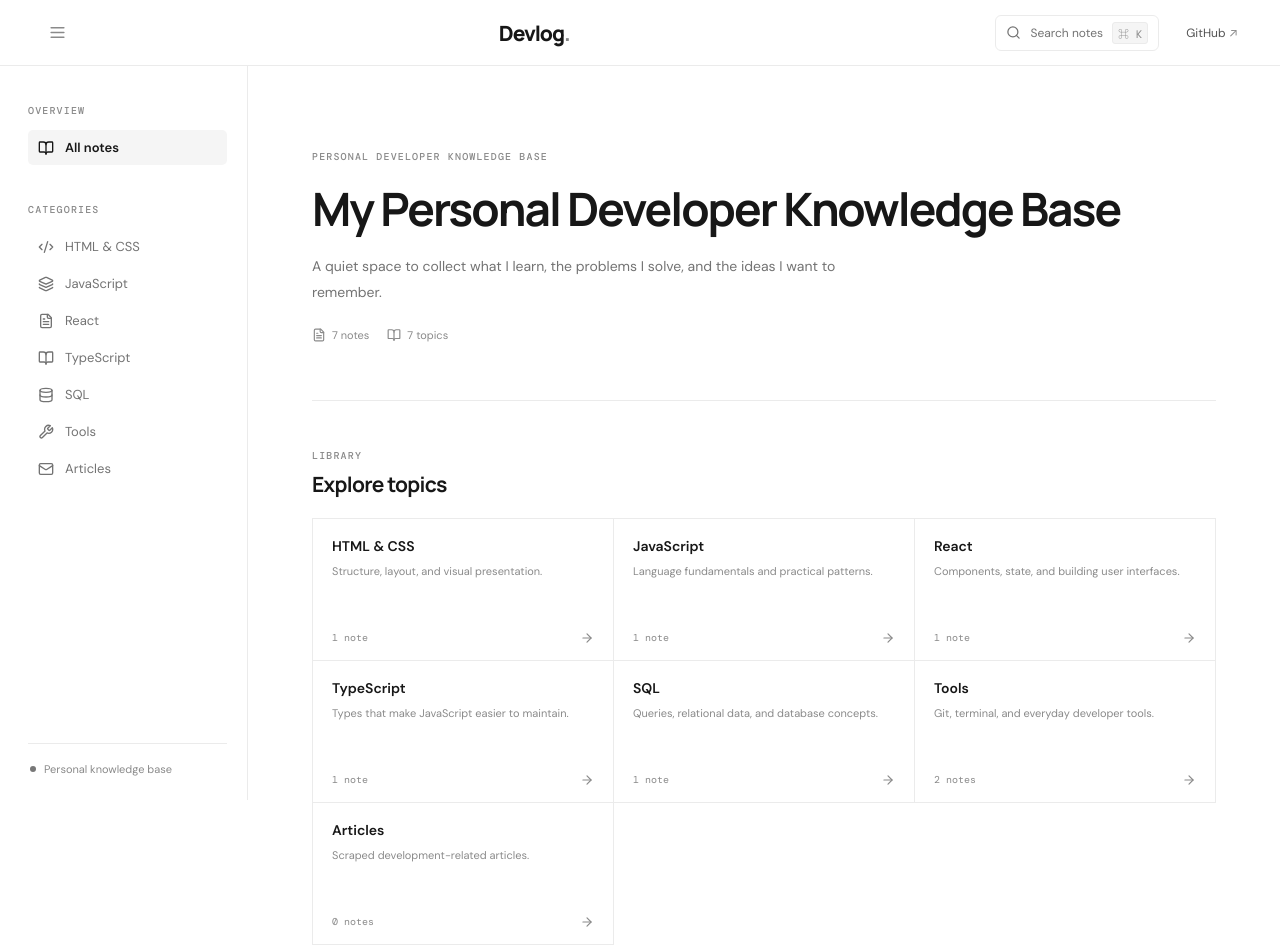
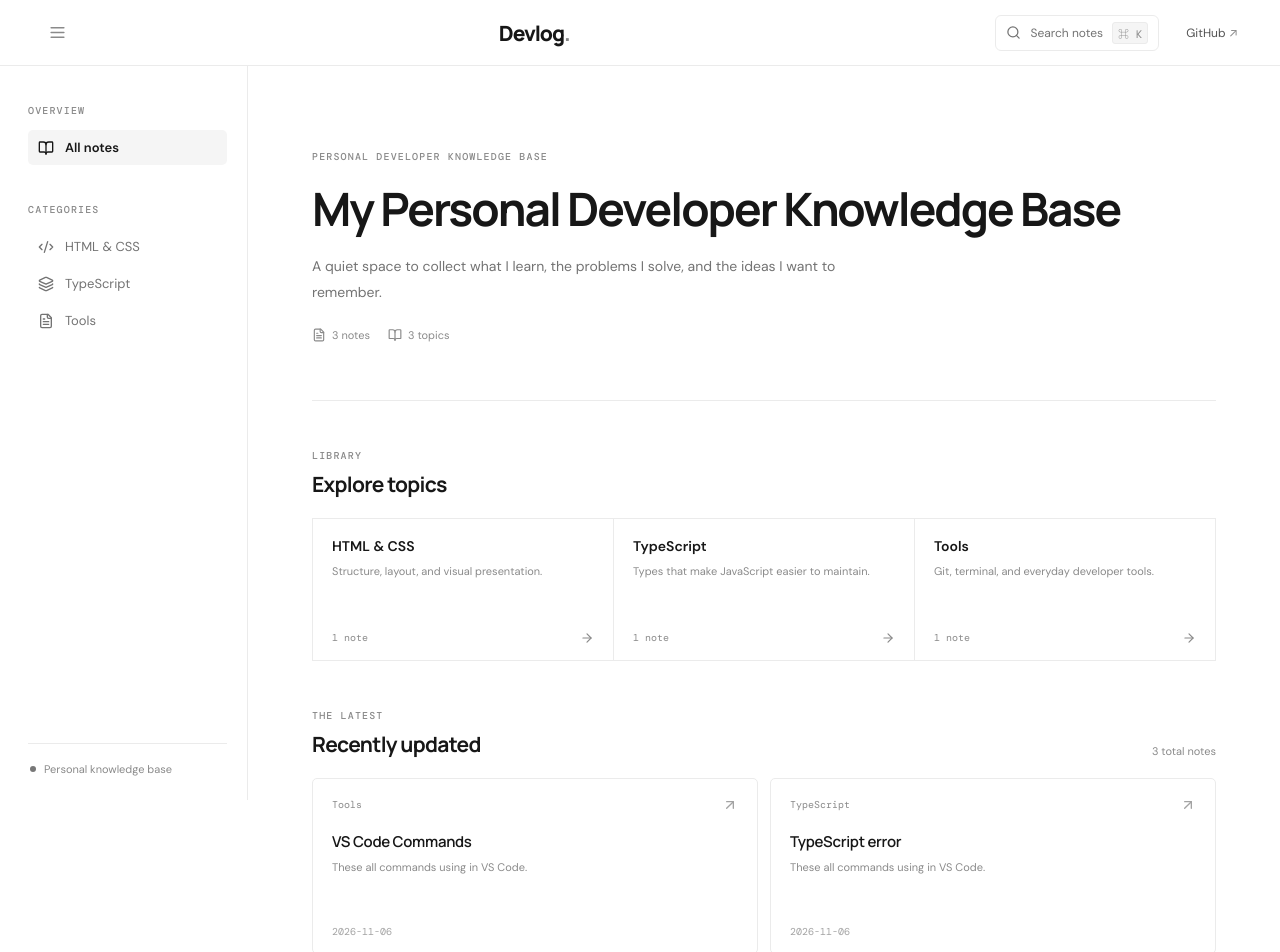
Before and after one commit to hwone9/devlog, a React (Vite) app: page / in a window 1280 px wide. Shown: the top 952 px of the page. Built offline with nearby package versions, Linux system fonts and the light colour scheme.

Commit message:
docs: add TypeScript notes

```diff
--- a/src/data/notes.ts
+++ b/src/data/notes.ts
@@ -13,243 +13,33 @@ export const categories = [
     name: "HTML & CSS",
     description: "Structure, layout, and visual presentation.",
   },
-  {
-    name: "JavaScript",
-    description: "Language fundamentals and practical patterns.",
-  },
-  {
-    name: "React",
-    description: "Components, state, and building user interfaces.",
-  },
+  // {
+  //   name: "JavaScript",
+  //   description: "Language fundamentals and practical patterns.",
+  // },
+  // {
+  //   name: "React",
+  //   description: "Components, state, and building user interfaces.",
+  // },
   {
     name: "TypeScript",
     description: "Types that make JavaScript easier to maintain.",
   },
-  {
-    name: "SQL",
-    description: "Queries, relational data, and database concepts.",
-  },
+  // {
+  //   name: "SQL",
+  //   description: "Queries, relational data, and database concepts.",
+  // },
   {
     name: "Tools",
     description: "Git, terminal, and everyday developer tools.",
   },
-  {
-    name: "Articles",
-    description: "Scraped development-related articles.",
-  },
+  // {
+  //   name: "Articles",
+  //   description: "Scraped development-related articles.",
+  // },
 ];
 
 export const notes: Note[] = [
-  {
-    id: "react-state",
-    title: "Understanding React State",
-    description: "A practical introduction to state and how it updates the UI.",
-    category: "React",
-    tags: ["React", "State", "useState"],
-    date: "2026-11-06",
-    content: `## What is state?
-
-State is data that a component remembers between renders. When state changes, React renders the component again so the interface can reflect the latest value.
-
-## A simple example
-
-\`\`\`tsx
-import { useState } from 'react'
-
-function Counter() {
-  const [count, setCount] = useState(0)
-
-  return (
-    <button onClick={() => setCount(count + 1)}>
-      Clicked {count} times
-    </button>
-  )
-}
-\`\`\`
-
-## When should I use it?
-
-Use state when a value changes over time and that change should be reflected in the UI. Examples include a search query, an open menu, or a counter.
-
-## What I learned
-
-- State belongs to a component.
-- Updating state asks React to render again.
-- The setter function should be used instead of changing the value directly.
-
-## Related ideas
-
-- Component
-- Props
-- Event handling`,
-  },
-  {
-    id: "javascript-variables",
-    title: "JavaScript Variables: let, const, and var",
-    description: "How to declare variables and choose the right declaration.",
-    category: "JavaScript",
-    tags: ["JavaScript", "Variables", "Fundamentals"],
-    date: "2026-11-06",
-    content: `## Overview
-
-JavaScript provides \`const\`, \`let\`, and \`var\` for declaring variables. In modern JavaScript, prefer \`const\` by default and use \`let\` when reassignment is needed.
-
-## Examples
-
-\`\`\`js
-const language = 'JavaScript'
-let studyDays = 1
-
-studyDays = 2
-console.log(language, studyDays)
-\`\`\`
-
-## Key differences
-
-| Keyword | Reassignment | Scope |
-| --- | --- | --- |
-| const | Not allowed | Block |
-| let | Allowed | Block |
-| var | Allowed | Function |
-
-## What I learned
-
-Choose the narrowest declaration that expresses your intention. Avoid \`var\` in modern code unless you are working with legacy code.`,
-  },
-  {
-    id: "sql-joins",
-    title: "SQL JOIN Basics",
-    description: "Combine rows from related tables with common JOIN types.",
-    category: "SQL",
-    tags: ["SQL", "JOIN", "Database"],
-    date: "2026-11-06",
-    content: `## Why use JOIN?
-
-A relational database often stores related information in separate tables. JOIN lets a query combine those rows using a related column.
-
-## INNER JOIN
-
-Returns rows where the join condition matches in both tables.
-
-\`\`\`sql
-SELECT
-  customers.name,
-  orders.order_date
-FROM customers
-INNER JOIN orders
-  ON customers.id = orders.customer_id;
-\`\`\`
-
-## LEFT JOIN
-
-Returns every row from the left table and matching rows from the right table. If there is no match, right-side columns are \`NULL\`.
-
-## What I learned
-
-- INNER JOIN keeps matching rows only.
-- LEFT JOIN keeps all rows from the left table.
-- The ON clause describes how rows are related.`,
-  },
-  {
-    id: "typescript-types",
-    title: "TypeScript: Basic Types",
-    description: "A quick reference to common types used in TypeScript.",
-    category: "TypeScript",
-    tags: ["TypeScript", "Types", "Fundamentals"],
-    date: "2026-11-06",
-    content: `## Basic types
-
-TypeScript can describe the kinds of values a variable can hold.
-
-\`\`\`ts
-const userName: string = 'Alex'
-const age: number = 28
-const isLearning: boolean = true
-
-const topics: string[] = ['React', 'SQL', 'CSS']
-\`\`\`
-
-## Object types
-
-\`\`\`ts
-type User = {
-  id: number
-  name: string
-  isActive: boolean
-}
-
-const user: User = {
-  id: 1,
-  name: 'Alex',
-  isActive: true,
-}
-\`\`\`
-
-## What I learned
-
-Types help catch mismatches before the code runs and make data structures easier to understand.`,
-  },
-  {
-    id: "css-flexbox",
-    title: "CSS Flexbox Essentials",
-    description: "Align and distribute items along a one-dimensional layout.",
-    category: "HTML & CSS",
-    tags: ["CSS", "Flexbox", "Layout"],
-    date: "2026-11-06",
-    content: `## What is Flexbox?
-
-Flexbox is a CSS layout model for arranging items in one direction: a row or a column.
-
-## Common properties
-
-\`\`\`css
-.container {
-  display: flex;
-  align-items: center;
-  justify-content: space-between;
-  gap: 1rem;
-}
-\`\`\`
-
-- \`display: flex\` creates a flex formatting context.
-- \`justify-content\` controls distribution along the main axis.
-- \`align-items\` aligns items along the cross axis.
-- \`gap\` adds space between items.
-
-## What I learned
-
-First identify the main axis. Then choose whether the layout needs distribution, alignment, or both.`,
-  },
-  {
-    id: "git-commits",
-    title: "Writing Useful Git Commits",
-    description: "Small habits for commit messages that explain intent.",
-    category: "Tools",
-    tags: ["Git", "Workflow", "Best Practices"],
-    date: "2026-11-06",
-    content: `## Why commit messages matter
-
-A commit message is a short explanation of why a change was made. Clear messages make project history easier to scan.
-
-## A simple format
-
-\`\`\`text
-feat: add note search
-fix: correct mobile sidebar spacing
-docs: update deployment instructions
-\`\`\`
-
-## Good habits
-
-- Keep each commit focused on one logical change.
-- Start with a short action-oriented summary.
-- Explain context in the body when the title is not enough.
-
-## What I learned
-
-A useful commit should help someone understand the intention without opening every changed file.`,
-  },
-
   {
     id: "vscode-commands",
     title: "VS Code Commands",
@@ -283,4 +73,71 @@ A useful commit should help someone understand the intention without opening eve
 
   `,
   },
+
+  {
+    id: "typeScript-error",
+    title: "TypeScript error",
+    description: "These all commands using in VS Code.",
+    category: "TypeScript",
+    tags: ["TypeScript", "Error"],
+    date: "2026-11-06",
+    content: `
+
+## Problem
+main.tsx 에서 style.css를 찾지 못하는 문제 발생
+![error image](/images/data/2026-11-06%20172243.png)
+
+
+## Cause
+React + TypeScript에서 CSS 파일을 import할 때 TypeScript가 CSS 파일의 타입 정보를 찾지 못해서 발생하는 오류
+
+브라우저와 Vite는 CSS 파일을 정상적으로 인식해서 화면에 적용해 줌.
+하지만 TypeScript는 기본적으로 .css 파일을 JavaScript나 TypeScript 모듈처럼 이해하지 못함.
+
+## Solution
+1. src/vite-env.d.ts 파일 생성 (이미 있다면 생략가능)
+2. 해당 파일에 다음 내용 작성
+    \`\`\`
+      /// <reference types="vite/client" />
+    \`\`\`
+Vite가 제공하는 타입 정보를 TypeScript가 사용할 수 있도록 해줌.
+
+  `,
+  },
+
+  {
+    id: "image-overflow",
+    title: "Markdown Image Overflow",
+    description:
+      "Prevent images from exceeding the content area by applying responsive CSS styling.",
+    category: "HTML & CSS",
+    tags: ["CSS"],
+    date: "2026-11-06",
+    content: `
+
+## Problem
+이미지 로딩 시 overflow 되는 문제 발생
+![error image](/images/data/2026-11-06%20175130.png)
+
+
+## Solution
+style.css 에 해당 코드 추가
+\`\`\`
+/* Markdown images */
+.markdown-content img {
+  max-width: 100%;
+  height: auto;
+  display: block;
+  margin: 16px 0;
+}
+\`\`\`
+- max-width: 100% -> 부모 영역보다 이미지가 커지지 않도록 제한
+- height: auto -> 이미지 원본 비율 유지
+- display: block -> 이미지 아래 여백 설정 가능
+- margin: 16px 0 -> 이미지 주변 간격
+
+### Result
+![error image](/images/data/2026-11-06%20175225.png)
+  `,
+  },
 ];
```
Also changed, not shown: public/images/data/2026-11-06 175130.png (added), public/images/data/2026-11-06 175225.png (added).
